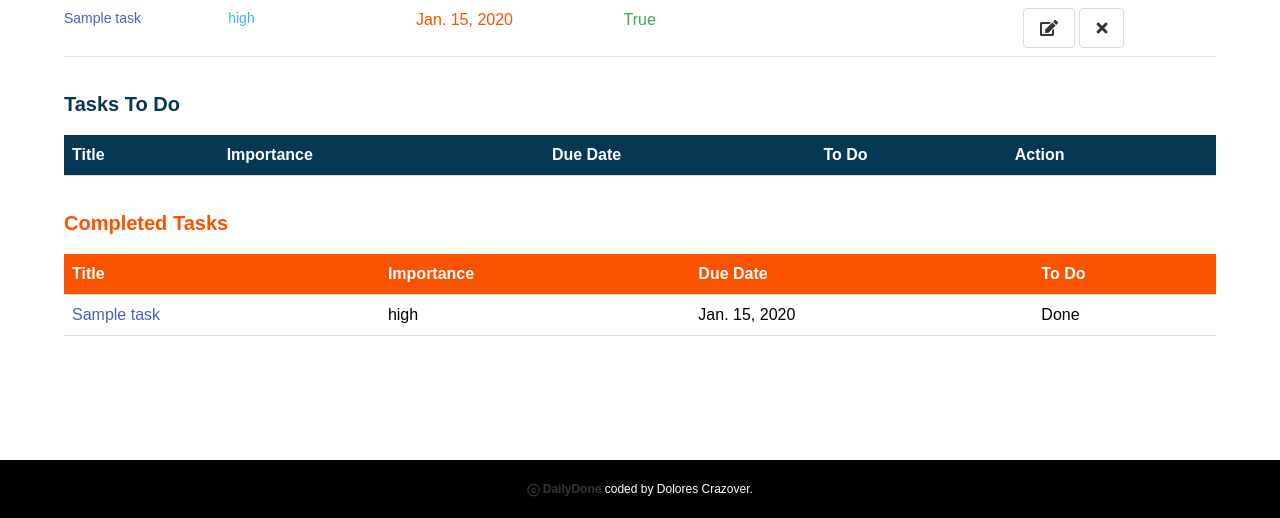
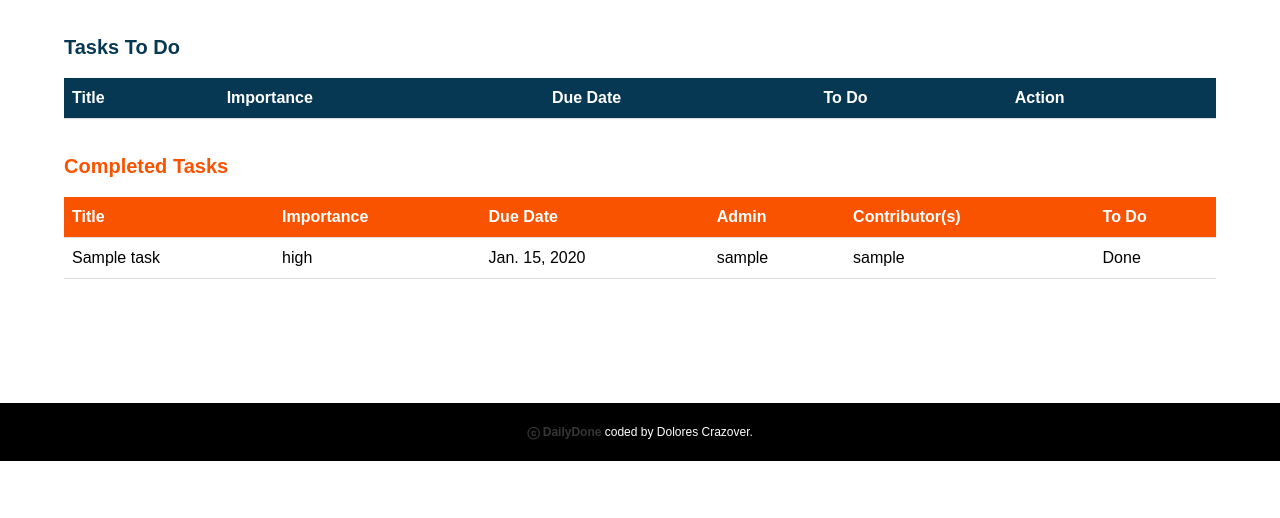
Before and after one commit to katiemcmillin/dailydone, a Django app: page /tasks/ in a window 1280 px wide. Shown: the part 317-835 px from the top of the page. After the commit the page ends 778 px from the top, so only its background shows below. Run offline with Django 4.2, Linux system fonts and the light colour scheme; a user stored in the database is signed in; tables that the repository leaves empty hold one stand-in row (values such as "Sample post"); lists and menus that the app fills with data are empty.

Commit message:
added validation of task done and function to keep in table only tasks that are not done implemented

```diff
--- a/main_app/models.py
+++ b/main_app/models.py
@@ -67,6 +67,10 @@ class Task(models.Model):
     def __str__(self):
         return self.title
 
+    # Displays the name of contributors in a task tables separated by commas
+    def get_contributors_display(self):
+        return ", ".join([contributor.username for contributor in self.contributors.all()])
+
     def save(self, *args, **kwargs):
         # Check if in the save method if admin field is not provided when we save an new task. If the 2 condition are reunited we do the next step
         if not self.pk and not self.admin:
--- a/main_app/templates/base.html
+++ b/main_app/templates/base.html
@@ -26,9 +26,11 @@
 </head>
 
 <body>
+  {% comment %} If admin(user) is authentificated) {% endcomment %}
+      {% if user.is_authenticated %}
   <nav class="navbar is-black" role="navigation" aria-label="main navigation">
     <div class="navbar-brand">
-      <a class="navbar-item" href="/">
+      <a class="navbar-item" href="{% url 'private_home' %}">
         <img class="navbar-logo" src="{% static 'main_app/images/DailyDone_logo.png' %}" alt="DailyDone Logo" style="width: 50px; height: 60px;">
       </a>
       <a role="button" class="navbar-burger" aria-label="menu" aria-expanded="false">
@@ -38,8 +40,6 @@
       </a>
     </div>
 
-{% comment %} If admin(user) is authentificated) {% endcomment %}
-    {% if user.is_authenticated %}
     <div class="navbar-menu navbar-start">
       <a class="navbar-item" href="{% url 'private_home' %}">Home</a>
     </div>
@@ -89,6 +89,18 @@
 
 {% comment %} If the uadmin(user) is not authentificated and we see the public App {% endcomment %}
     {% else %}
+    <nav class="navbar is-black" role="navigation" aria-label="main navigation">
+      <div class="navbar-brand">
+        <a class="navbar-item" href="/">
+          <img class="navbar-logo" src="{% static 'main_app/images/DailyDone_logo.png' %}" alt="DailyDone Logo" style="width: 50px; height: 60px;">
+        </a>
+        <a role="button" class="navbar-burger" aria-label="menu" aria-expanded="false">
+          <span aria-hidden="true"></span>
+          <span aria-hidden="true"></span>
+          <span aria-hidden="true"></span>
+        </a>
+      </div>
+
     <div class="navbar-menu navbar-start">
       <a class="navbar-item" href="/">Home</a>
     </div>
--- a/main_app/templates/project_detail.html
+++ b/main_app/templates/project_detail.html
@@ -60,6 +60,8 @@
                         <th>Title</th>
                         <th>Importance</th>
                         <th>Due Date</th>
+                        <th>Admin</th>
+                        <th>Contributor(s)</th>
                         <th>Action</th>
                     </tr>
                 </thead>
@@ -75,6 +77,8 @@
                             <td><span class="task-title"><a href="{% url 'task_detail' task.pk %}">{{ task.title }}</a></span></td>
                             <td><span class="task-importance">{{ task.get_importance_display|title }}</span></td>
                             <td><span class="task-due_date">{{ task.due_date }}</span></td>
+                            <td><span class="task-due_date">{{ task.admin.username }}</span></td>
+                            <td><span class="task-due_date">{{ task.get_contributors_display }}</span></td>
                             {% comment %} update and delete tasks {% endcomment %}
                             <td>
                                 <a href="{% url 'task_update' task.pk %}" class="button is-info update-icon">
--- a/main_app/templates/task_detail.html
+++ b/main_app/templates/task_detail.html
@@ -8,13 +8,13 @@
         <p><span class="detail-heading">Project:</span> <br> {{ task.project.title }}</p>
         <p><span class="detail-heading">Description:</span> <br> {{ task.description }}</p>
         <p><span class="detail-heading">Admin:</span> <br> {{ admin }}</p>
-        <p><span class="detail-heading">Contributors:</span> <br> {{ contributors }}</p>
+        <p><span class="detail-heading">Contributor(s):</span> <br> {{ contributors }}</p>
         <p><span class="detail-heading">Completed:</span> <br> {{ task.is_completed }}</p>
         <p><span class="detail-heading">Level of Importance:</span> <br> {{ task.get_importance_display|title }}</p>
         <p><span class="detail-heading">Due Date:</span> <br> {{ task.due_date }}</p>
 
         <div id="task-actions">
-        {% comment %} <a href="{% url 'task_edit' task.id %}"><i class="fas fa-edit"></i> Edit</a> {% endcomment %}
+        <a href="{% url 'task_update' task.id %}"><i class="fas fa-edit"></i></a>
         <a href="{% url 'task_delete' task.id %}"><i class="fas fa-trash"></i></a>
         </div>
 
--- a/main_app/templates/task_list.html
+++ b/main_app/templates/task_list.html
@@ -97,20 +97,27 @@
             <th>Title</th>
             <th>Importance</th>
             <th>Due Date</th>
+            <th>Admin</th>
+            <th>Contributor(s)</th>
             <th>To Do</th>
         </tr>
     </thead>
     <tbody>
-        {% for task in tasks %}
-        {% if task.is_completed %}
+        {% for task in completed_tasks %}
         <tr>
-            <td><a href="{% url 'task_detail' task.pk %}">{{ task.title }}</a></td>
+            <td>{{ task.title }}</td>
             <td>{{ task.importance }}</td>
             <td>{{ task.due_date }}</td>
+            <td>{{ task.admin.username }}</td>
+            <td>
+                {% for contributor in task.contributors.all %}
+                    {{ contributor.username }}
+                    {% if not forloop.last %}, {% endif %}
+                {% endfor %}
+            </td>
             <td>Done</td>
+        </tr>
     </tr>
-    </tr>
-        {% endif %}
         {% endfor %}
     </tbody>
 </table>
--- a/main_app/urls.py
+++ b/main_app/urls.py
@@ -20,7 +20,7 @@ urlpatterns = [
     path('tasks/<int:pk>/delete', views.TaskDelete.as_view(), name='task_delete'),
     path('tasks/complete/', views.TaskCompletedList.as_view(), name='task_complete'),
     # for the tasks in the project detail page
-    path('tasks/<int:pk>/complete', views.TaskComplete.as_view(), name='task_complete'),
+    path('tasks/<int:pk>/complete', views.TaskCompleteView.as_view(), name='task_complete'),
     # User
     path('accounts/signup/', views.Signup.as_view(), name="signup"),
     path('profile/<int:pk>/', views.UserProfileView.as_view(), name='user_profile'),
--- a/main_app/views.py
+++ b/main_app/views.py
@@ -12,6 +12,8 @@ from django.http import HttpResponse
 from django.views.generic.edit import CreateView, UpdateView, DeleteView
 from django.views.generic.base import TemplateView
 from django.views.generic import DetailView, ListView
+from django.db.models import Q
+
 
 
 class PublicHome(TemplateView):
@@ -229,14 +231,15 @@ class TaskList(ListView):
     context_object_name = 'tasks'
     ordering = 'due_date'
 
+    # to see task that are not completed yet 'is_completed=False'
     def get_queryset(self):
-        # Filter tasks based on the logged-in user as the admin
-        return Task.objects.filter(admin=self.request.user)
+        return Task.objects.filter(Q(admin=self.request.user) | Q(contributors=self.request.user), is_completed=False)
 
     def get_context_data(self, **kwargs):
         context = super().get_context_data(**kwargs)
-        context['completed_tasks'] = Task.objects.filter(is_completed=True)
+        context['completed_tasks'] = Task.objects.filter(Q(admin=self.request.user) | Q(contributors=self.request.user), is_completed=True)
         return context
+
 
 @method_decorator(login_required, name='dispatch')
 class TaskDetail(DetailView):
@@ -257,8 +260,9 @@ class TaskCompletedList(ListView):
     template_name = 'task_completed_list.html'
     context_object_name = 'tasks'
 
+    # Utilisation of Q objects that allow for complex lookups in Django. Here we check if the logged-in user is either the admin or a contributor with Q object filters filtering tasks that are set as completed. the filter conditions are separated by pipe '|'
     def get_queryset(self):
-        return Task.objects.filter(is_completed=True)
+        return Task.objects.filter(Q(admin=self.request.user) | Q(contributors=self.request.user), is_completed=True)
 
     def get_context_data(self, **kwargs):
         context = super().get_context_data(**kwargs)
@@ -266,19 +270,15 @@ class TaskCompletedList(ListView):
         return context
 
 @method_decorator(login_required, name='dispatch')
-class TaskComplete(TemplateView):
+class TaskCompleteView(TemplateView):
     template_name = "task_complete.html"
 
     def post(self, request, pk):
         task = get_object_or_404(Task, pk=pk)
-        TaskComplete.objects.create(task=task)
+        task.is_completed = not task.is_completed
+
+        task.save()
         return redirect('task_list')
-
-    def task_complete(request):
-        completed_tasks = Task.objects.filter(is_completed=True)
-        context = {'completed_tasks': completed_tasks}
-
-        return render(request, 'task_complete.html', context)
 
 @method_decorator(login_required, name='dispatch')
 class TaskCreate(CreateView):
```
